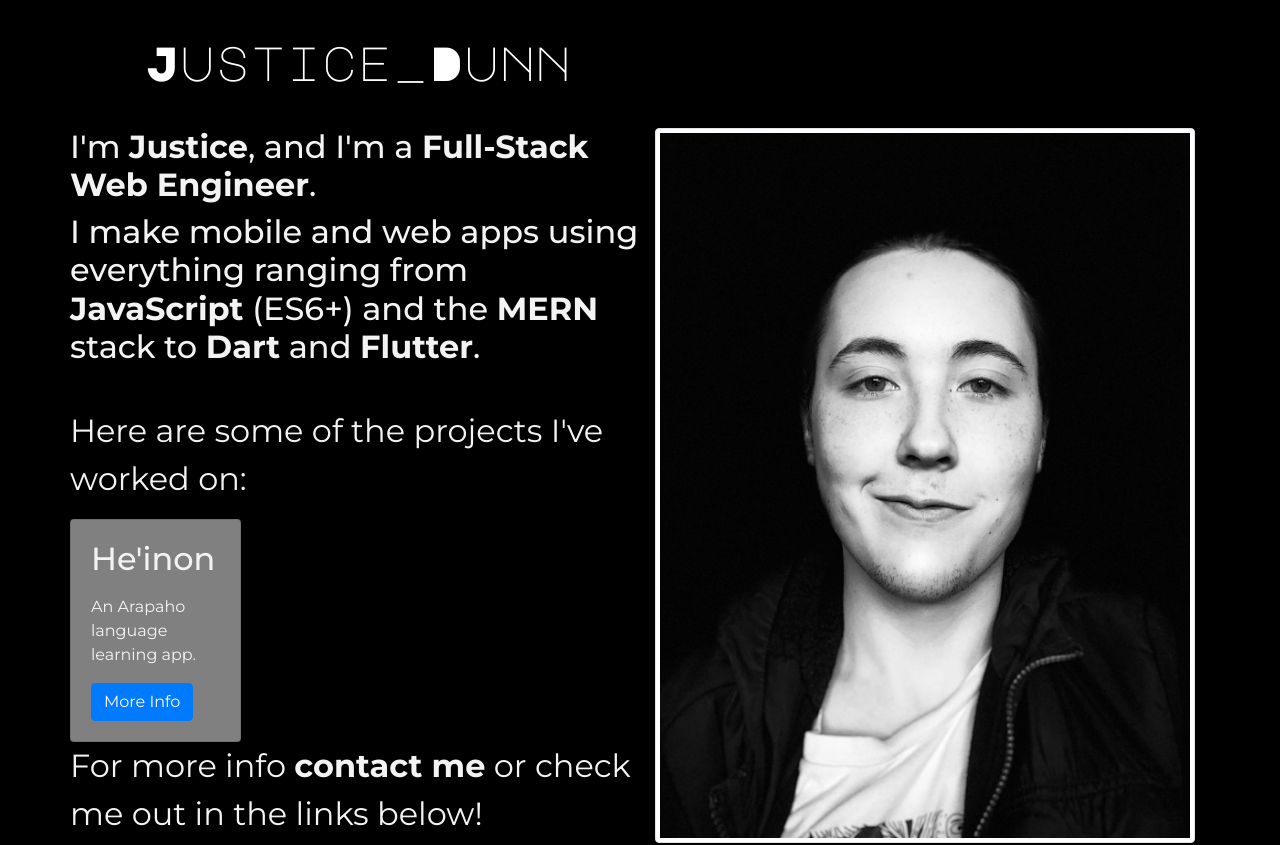
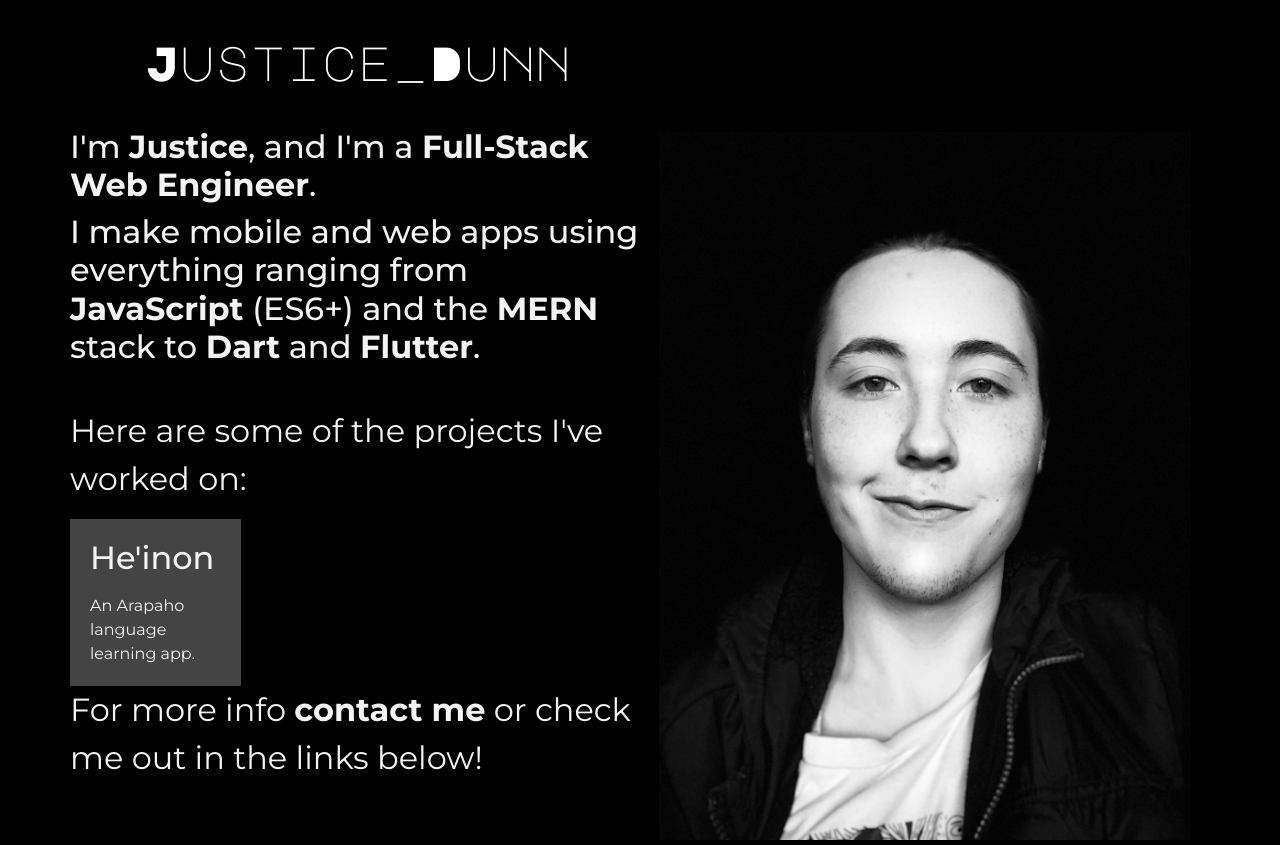
Before and after one commit to JusticeDunn/portfolio_website, a React (Create React App) app: page / in a window 1280 px wide. Shown: the top 845 px of the page. Built offline with nearby package versions, Linux system fonts and the light colour scheme.

Commit message:
Added padding and darker color to cards

```diff
--- a/src/index.css
+++ b/src/index.css
@@ -40,3 +40,17 @@ p, span, li, a, h2, h3, h4, h5, h6, hr {
 span {
   font-weight: bolder;
 }
+
+.dark {
+  background-color: #444;
+}
+
+.card {
+  border: 0 solid rgba(0,0,0,0) !important;
+}
+
+.image {
+  border: 0 solid rgba(0,0,0,0) !important;
+  background-color: #000000 !important;
+  box-shadow: 0 0 8px 8px black inset !important;
+}
--- a/src/scenes/blogPage/Blog.jsx
+++ b/src/scenes/blogPage/Blog.jsx
@@ -32,17 +32,16 @@ export default class Blog extends Component {
   blogList() {
       return this.state.blogs.map((currentBlog) => {
         return (
-          <Card style={{ width: '30%', backgroundColor: 'gray', color:'white' }}>
-            <Card.Body>
+          <Link to={'/' + currentBlog._id} style={{ width: '30%', color:'white', padding: '5px'}}>
+            <Card >
+              <Card.Body className="dark">
                 <Card.Title>{currentBlog.title}</Card.Title>
                 <Card.Text>
                   {currentBlog.contents.slice(0, currentBlog.contents.indexOf('! '))}...
                 </Card.Text>
-              <Link to={'/' + currentBlog._id}>
-                <Button variant="primary">Read</Button>
-              </Link>
               </Card.Body>
             </Card>
+          </Link>
         );
       });
   }
--- a/src/scenes/homePage/Home.tsx
+++ b/src/scenes/homePage/Home.tsx
@@ -1,5 +1,6 @@
 import React, { Component } from "react";
 import { Container, Row, Col, Card, Button, Image } from "react-bootstrap";
+import { Link } from 'react-router-dom'
 
 import "./home.css";
 import me from '../../images/me.jpg';
@@ -28,15 +29,16 @@ export default class Home extends Component {
               <p>Here are some of the projects I've worked on:</p>
             </Row>
             <Row>
-              <Card style={{ width: '30%', backgroundColor: 'gray', color:'white' }}>
-                <Card.Body>
+              <Link to={'/'} style={{ width: '30%', color:'white' }}>
+                <Card >
+                  <Card.Body className="dark">
                     <Card.Title><p>He'inon</p></Card.Title>
                     <Card.Text style={{fontSize: '100%'}}>
                       An Arapaho language learning app.
                     </Card.Text>
-                  <Button variant="primary" className="text">More Info</Button>
                   </Card.Body>
                 </Card>
+              </Link>
             </Row>
           </div>
           <div className="contact">
@@ -52,7 +54,7 @@ export default class Home extends Component {
           </div>
           </Col>
           <Col className="d-none d-xl-block">
-            <Image src={me} thumbnail/>
+            <Image src={me} className="image" thumbnail/>
           </Col>
         </Row>
       </Container>
```
Lines whose indentation alone changed are shown as unchanged.
